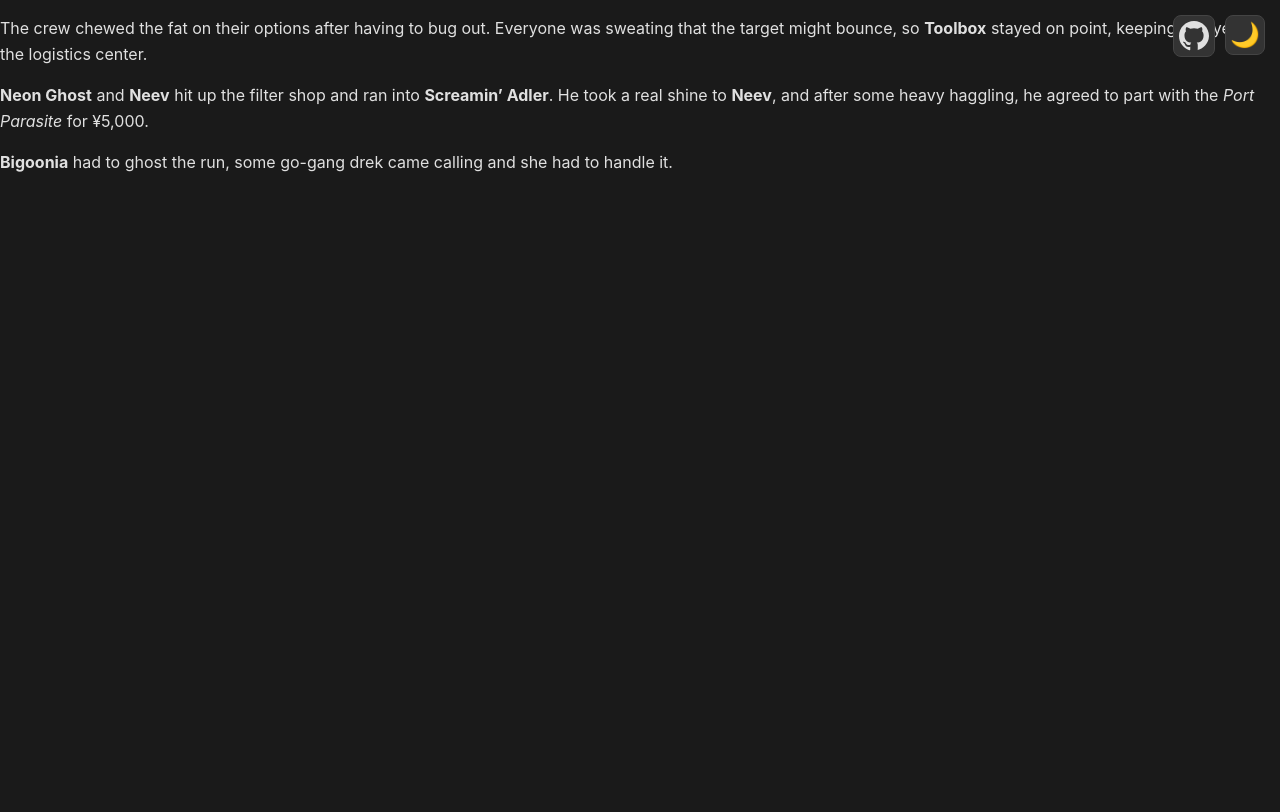
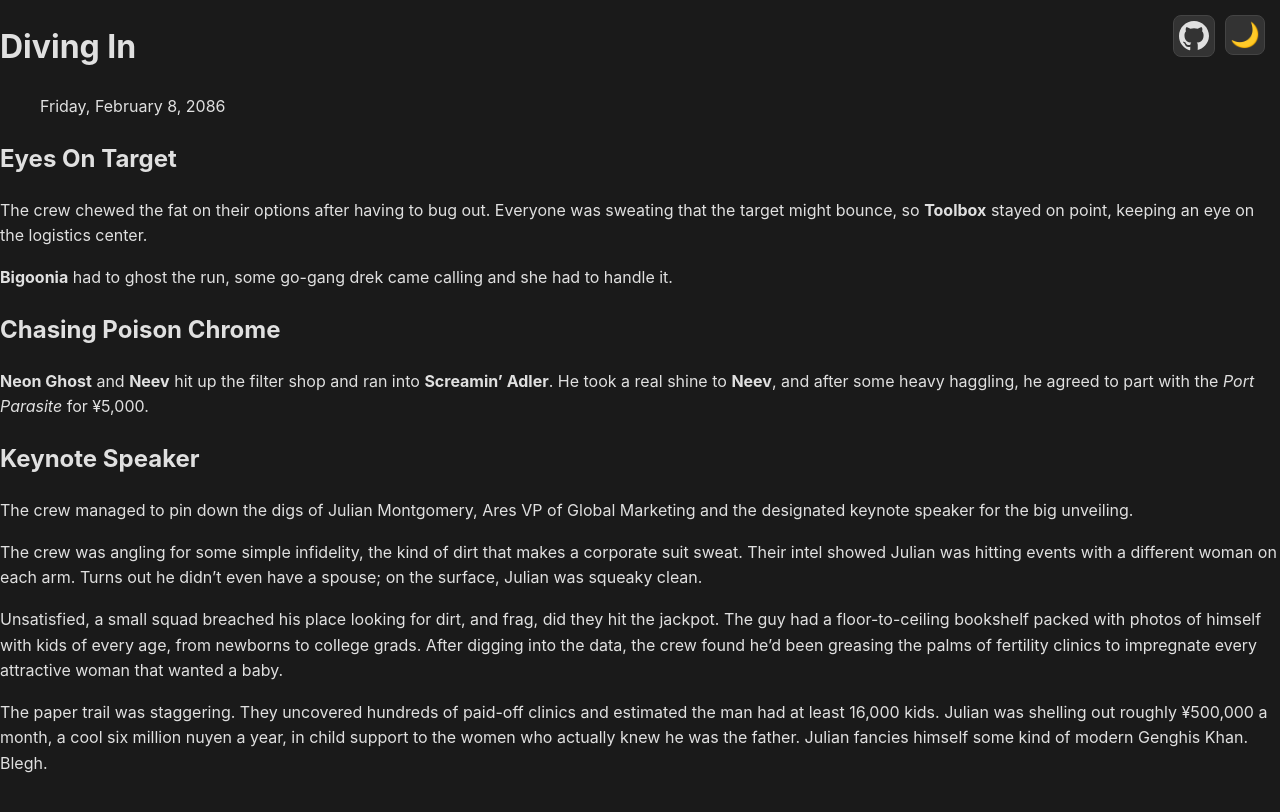
Before and after one commit to TabletopAdventures/tabletopadventures.github.io, a Jekyll site: the page built from campaigns/_shadowrun_mecayotl/session_05.md, in a window 1280 px wide. Shown: the top 812 px of the page. Built offline with Jekyll 4.4.1, drawn with Linux system fonts in a browser that asks for light colours.

Commit message:
Mecayotl Session 5 Update (#34)

```diff
--- a/campaigns/_shadowrun_mecayotl/session_05.md
+++ b/campaigns/_shadowrun_mecayotl/session_05.md
@@ -3,8 +3,22 @@ title: "Hunting for a Ghost-Plug"
 date: 2026-07-12
 ---
 
+# Diving In
+> Friday, February 8, 2086
+
+## Eyes On Target
 The crew chewed the fat on their options after having to bug out. Everyone was sweating that the target might bounce, so **Toolbox** stayed on point, keeping an eye on the logistics center.
 
+**Bigoonia** had to ghost the run, some go-gang drek came calling and she had to handle it.
+
+## Chasing Poison Chrome
 **Neon Ghost** and **Neev** hit up the filter shop and ran into **Screamin' Adler**. He took a real shine to **Neev**, and after some heavy haggling, he agreed to part with the *Port Parasite* for ¥5,000.
 
-**Bigoonia** had to ghost the run, some go-gang drek came calling and she had to handle it.
+## Keynote Speaker
+The crew managed to pin down the digs of Julian Montgomery, Ares VP of Global Marketing and the designated keynote speaker for the big unveiling.
+
+The crew was angling for some simple infidelity, the kind of dirt that makes a corporate suit sweat. Their intel showed Julian was hitting events with a different woman on each arm. Turns out he didn't even have a spouse; on the surface, Julian was squeaky clean.
+
+Unsatisfied, a small squad breached his place looking for dirt, and frag, did they hit the jackpot. The guy had a floor-to-ceiling bookshelf packed with photos of himself with kids of every age, from newborns to college grads. After digging into the data, the crew found he'd been greasing the palms of fertility clinics to impregnate every attractive woman that wanted a baby.
+
+The paper trail was staggering. They uncovered hundreds of paid-off clinics and estimated the man had at least 16,000 kids. Julian was shelling out roughly ¥500,000 a month, a cool six million nuyen a year, in child support to the women who actually knew he was the father. Julian fancies himself some kind of modern Genghis Khan. Blegh.
```
